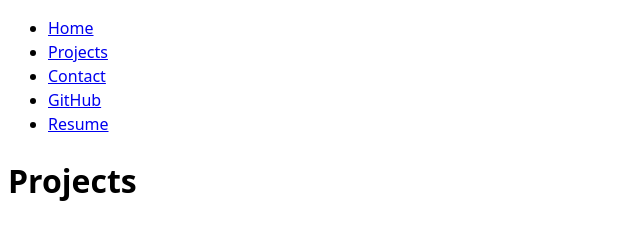
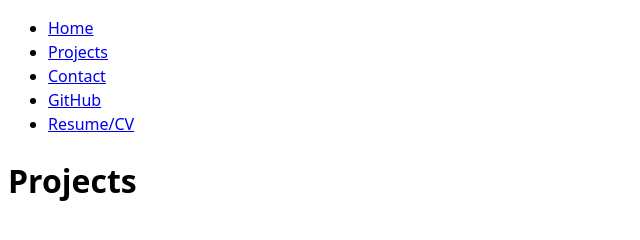
Before and after one commit to rxavier3/portfolio, a plain HTML site: page projects/index.html in a window 1280 px wide. Shown: the full height of the page, 0-640 px from the left. Drawn offline with Linux system fonts and the light colour scheme.

Commit message:
fixed resume title

```diff
--- a/projects/index.html
+++ b/projects/index.html
@@ -13,7 +13,7 @@
             <li><a href="index.html">Projects</a></li>
             <li><a href="../contact/index.html">Contact</a></li>
             <li><a href="https://github.com/rxavier3" target="_blank">GitHub</a></li>
-            <li><a href="../Resume/index.html">Resume</a></li>
+            <li><a href="../Resume/index.html">Resume/CV</a></li>
         </ul>
     </nav>
     <h1>Projects</h1>
```
Also changed, not shown: contact/index.html (+1 -1 lines).
